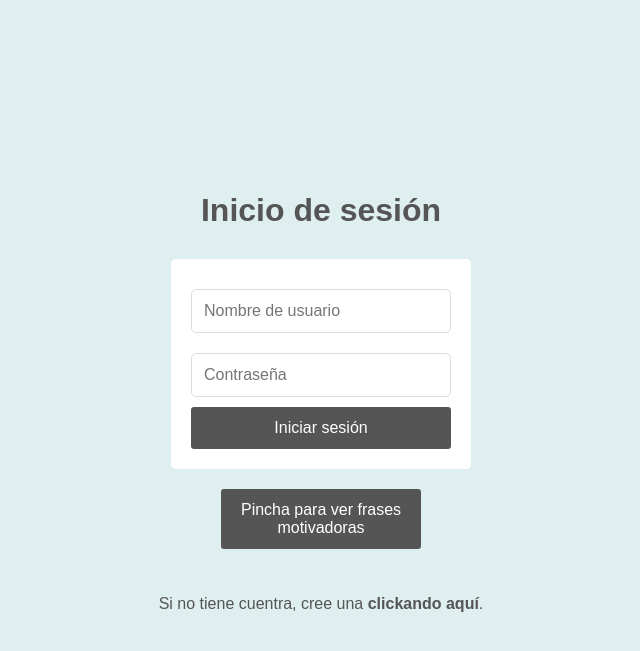
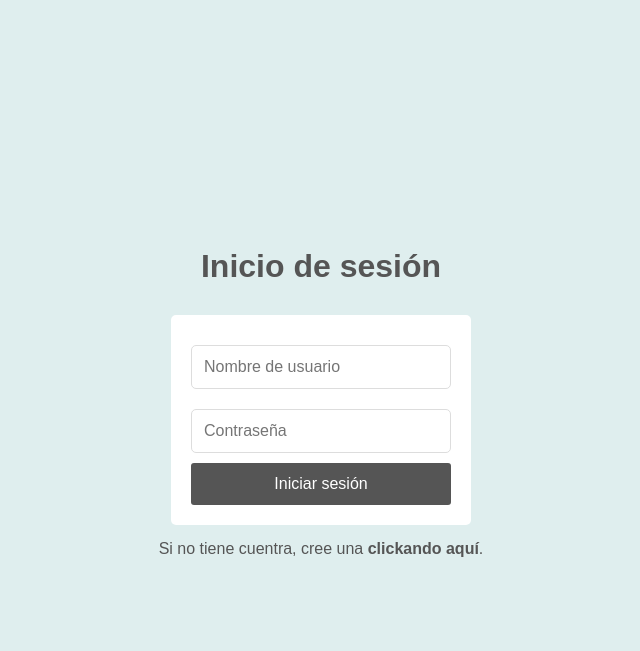
Before and after one commit to daninogales30/ProyectoSeriesFinal, a Flask app: page /login in a window 1280 px wide. Shown: the top 651 px of the page, without its empty margins (319-959 px from the left). Run offline with Flask 3, Linux system fonts and the light colour scheme.

Commit message:
Página algo adaptada

```diff
--- a/static/js.js
+++ /dev/null
@@ -1,20 +0,0 @@
-const frasesMotivadoras = [
-    "El éxito es la suma de pequeños esfuerzos repetidos día tras día.",
-    "No te detengas hasta sentirte orgulloso.",
-    "La única forma de hacer un gran trabajo es amar lo que haces.",
-    "El futuro pertenece a quienes creen en la belleza de sus sueños.",
-    "El miedo es temporal. El arrepentimiento es para siempre.",
-    "Cada día es una nueva oportunidad para cambiar tu vida.",
-    "No te rindas. Las grandes cosas llevan tiempo.",
-    "Si puedes soñarlo, puedes lograrlo.",
-    "El único modo de hacer un gran trabajo es amar lo que haces.",
-    "Los límites solo existen en tu mente."
-];
-
-const boton = document.getElementById("sonrisa");
-const parrafo = document.getElementById("p_feliz");
-
-boton.addEventListener("click", function (){
-    let indiceAleatorio = Math.floor(Math.random() * frasesMotivadoras.length);
-    parrafo.textContent = frasesMotivadoras[indiceAleatorio];
-})
--- a/static/login_css.css
+++ b/static/login_css.css
@@ -36,7 +36,7 @@ input[type="password"] {
     box-sizing: border-box;
 }
 
-button[type="submit"], #sonrisa{
+button[type="submit"]{
     background-color: #555555;
     color: white;
     padding: 12px;
@@ -45,11 +45,6 @@ button[type="submit"], #sonrisa{
     cursor: pointer;
     width: 100%;
     font-size: 16px;
-}
-
-#sonrisa{
-    margin-top: 20px;
-    width: 200px;
 }
 
 button[type="submit"]:hover {
--- a/templates/login.html
+++ b/templates/login.html
@@ -18,10 +18,6 @@
         <button type="submit">Iniciar sesión</button>
     </form>
 
-    <button id="sonrisa" type="button">Pincha para ver frases motivadoras</button>
-    <p id="p_feliz"></p>
-
     <p>Si no tiene cuentra, cree una <a href="{{ url_for('registrar') }}">clickando aquí</a>.</p>
-    <script src="../static/js.js"></script>
 </body>
 </html>
```
